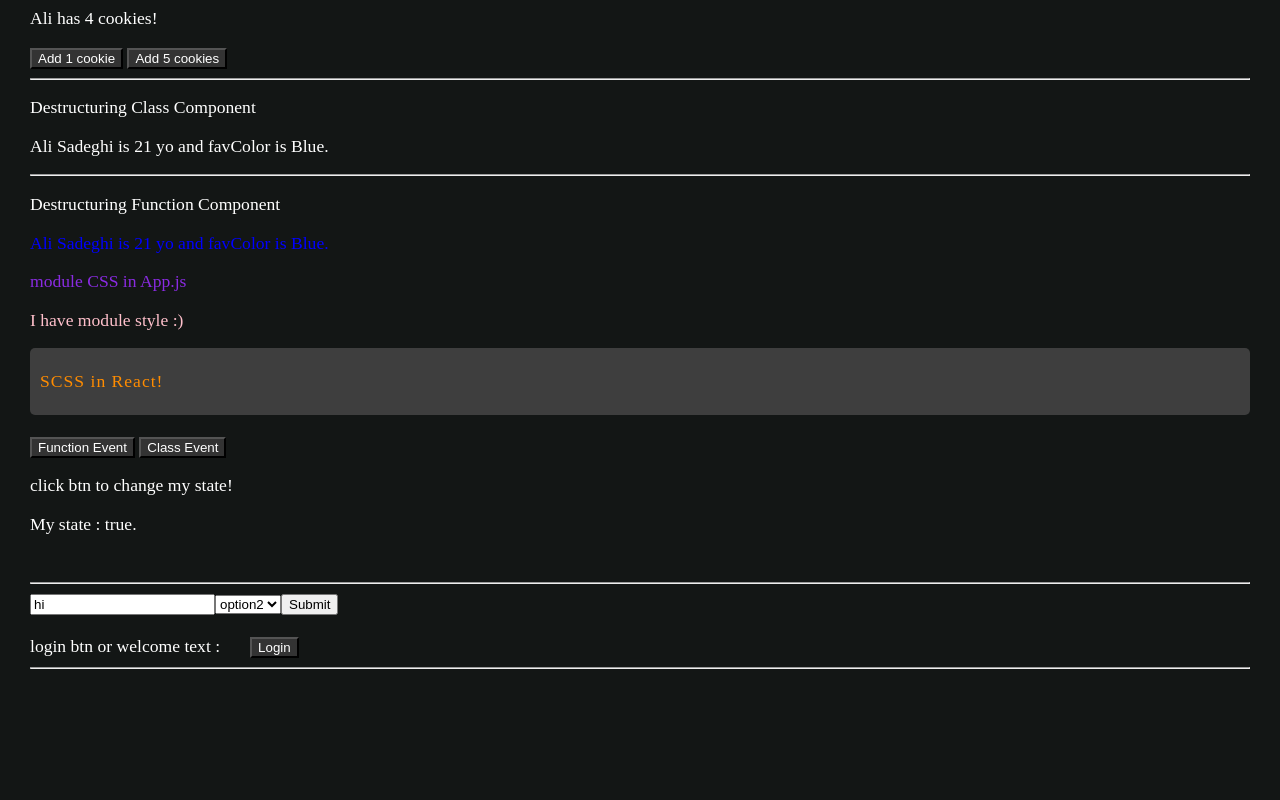
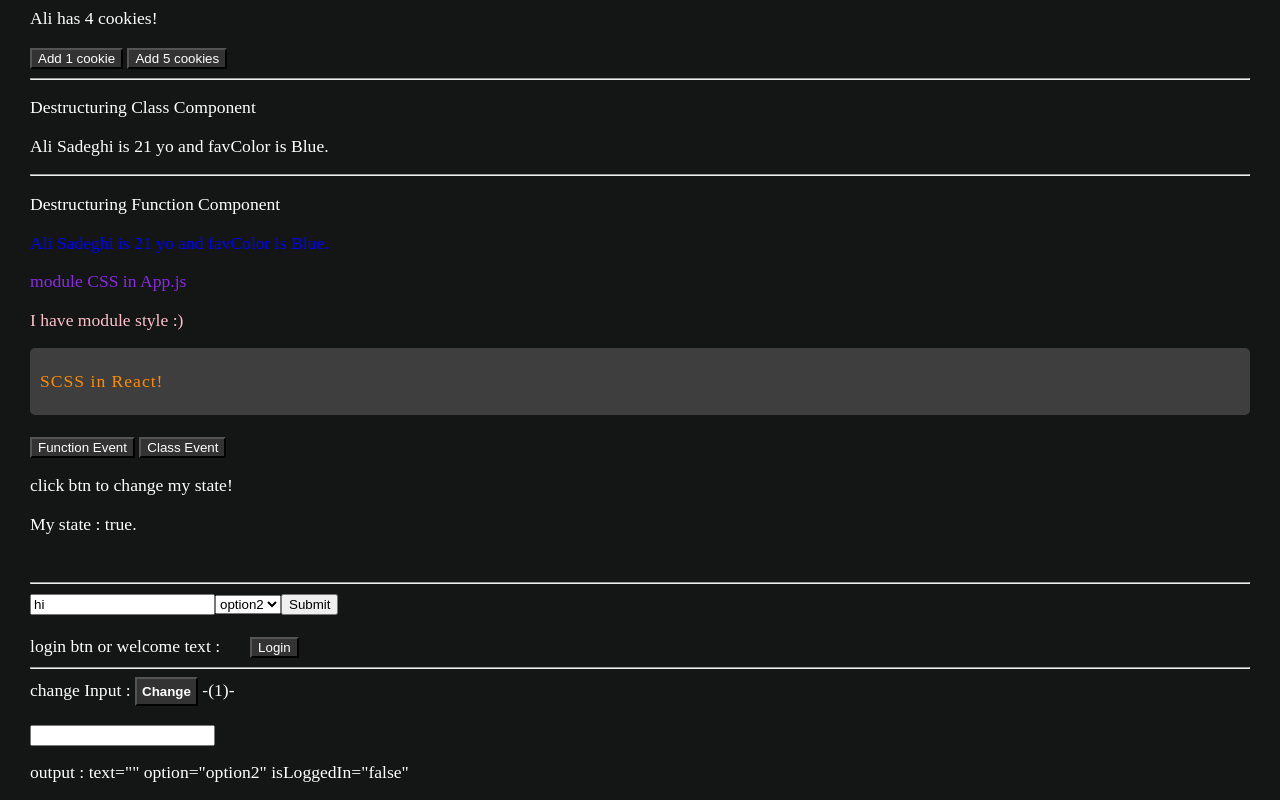
Before and after one commit to Ali-Sdg90/Learning-React-, a React (Create React App) app in the folder Playground/: page / in a window 1280 px wide. Shown: the part 903-1703 px from the top of the page. Before the commit the page ends 1580 px from the top, so only its background shows below. Built offline with nearby package versions, Linux system fonts and the light colour scheme.

Commit message:
Add ShowInfoRecap

```diff
--- a/Playground/src/App.js
+++ b/Playground/src/App.js
@@ -16,6 +16,7 @@ import FunctionEvent from "./components/FunctionEvent";
 import ClassEvent from "./components/ClassEvent";
 import Inputs from "./components/Inputs";
 import Conditional from "./components/Conditional";
+import ShowInfoRecap from "./components/ShowInfoRecap";
 
 import styles from "./components/App.module.css";
 import "./App.css";
@@ -75,6 +76,7 @@ class App extends React.Component {
                 <Inputs />
                 <Conditional />
                 <AddHr />
+                <ShowInfoRecap/>
             </>
         );
     }
--- /dev/null
+++ b/Playground/src/components/ShowInfoRecap.js
@@ -0,0 +1,118 @@
+import React, { Component } from "react";
+
+import styles from "./ShowInfoRecap.module.css";
+
+class ShowInfoRecap extends Component {
+    constructor() {
+        super();
+        this.state = {
+            text: "",
+            option: "option2",
+            isLoggedIn: false,
+            chanageOrder: 0,
+        };
+    }
+
+    submitInput = (event) => {
+        this.setState((pervState) => ({
+            chanageOrder: pervState.chanageOrder + 1,
+        }),()=>(
+            console.log("Change!")
+        ));
+    };
+
+    changeOptions = (event) => {
+        this.setState(
+            {
+                option: event.target.value,
+            },
+            () => {
+                console.log(this.state.option);
+            }
+        );
+    };
+
+    changeText = (event) => {
+        this.setState({
+            text: event.target.value,
+        });
+    };
+
+    changeLogin = () => {
+        this.setState(
+            (pervState) => ({
+                isLoggedIn: !pervState.isLoggedIn,
+            }),
+            () => {
+                console.log(this.state.isLoggedIn);
+            }
+        );
+    };
+
+    render() {
+        let input;
+        let output;
+
+        const { text, option, isLoggedIn, chanageOrder } = this.state;
+
+        if (chanageOrder > 2) {
+            this.setState({
+                chanageOrder: 0,
+            });
+        }
+
+        switch (chanageOrder) {
+            case 0:
+                input = (
+                    <input
+                        type="text"
+                        value={text}
+                        onChange={this.changeText}
+                    ></input>
+                );
+                break;
+            case 1:
+                input = (
+                    <select value={option} onChange={this.changeOptions}>
+                        <option value="option1">option1</option>
+                        <option value="option2">option2</option>
+                        <option value="option3">option3</option>
+                        <option value="option4">option4</option>
+                        <option value="option5">option5</option>
+                    </select>
+                );
+                break;
+            default:
+                isLoggedIn
+                    ? (input = <span>You Are Logged-in</span>)
+                    : (input = (
+                          <button onClick={this.changeLogin}>
+                              You Are Not Logged-in
+                          </button>
+                      ));
+                break;
+        }
+        return (
+            <>
+                <label>change Input : </label>
+                <button
+                    className={styles.addPadding}
+                    onClick={this.submitInput}
+                >
+                    Change
+                </button>
+                <span> -({chanageOrder+1})-</span>
+                <br></br>
+
+                <p className={styles.input}>{input}</p>
+
+                <p>
+                    output : text="{text}" option="{option}" isLoggedIn="
+                    {String(isLoggedIn)}"
+                </p>
+            </>
+        );
+    }
+}
+
+export default ShowInfoRecap;
--- /dev/null
+++ b/Playground/src/components/ShowInfoRecap.module.css
@@ -0,0 +1,8 @@
+.addPadding{
+    padding: 5px;
+    font-weight: bold;
+}
+
+.input{
+    height: 20px;
+}
```
